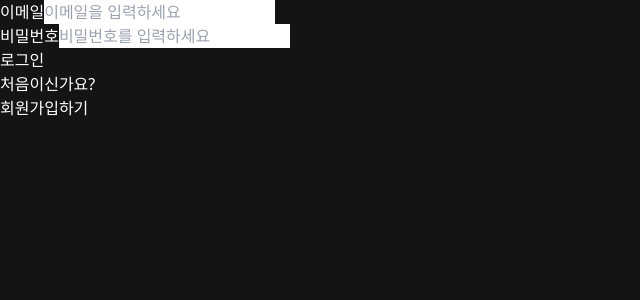
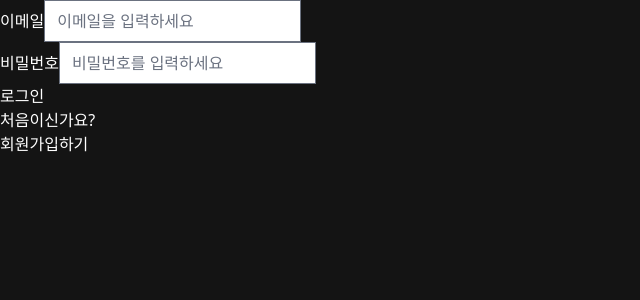
Before and after one commit to fbc93/tweeter-clone-work, a Next.js app: page /log-in in a window 1280 px wide. Shown: the top 300 px of the page, without its empty margins (0-640 px from the left). Built offline with nearby package versions, Linux system fonts and the light colour scheme.

Commit message:
Design: Add Tailwindcss forms plugin

```diff
--- a/package.json
+++ b/package.json
@@ -7,11 +7,12 @@
     "build": "next build",
     "start": "next start",
     "lint": "next lint",
-    "db-sync" : "npx prisma db push",
-    "studio" : "npx prisma studio"
+    "db-sync": "npx prisma db push",
+    "studio": "npx prisma studio"
   },
   "dependencies": {
     "@prisma/client": "^4.12.0",
+    "@tailwindcss/forms": "^0.5.3",
     "@types/node": "18.15.11",
     "@types/react": "18.0.35",
     "@types/react-dom": "18.0.11",
--- a/tailwind.config.js
+++ b/tailwind.config.js
@@ -24,5 +24,7 @@ module.exports = {
       },
     },
   },
-  plugins: [],
+  plugins: [
+    require('@tailwindcss/forms'),
+  ],
 }
```
Also changed, not shown: 1 other file (tests, documents, lock files or other folders).
